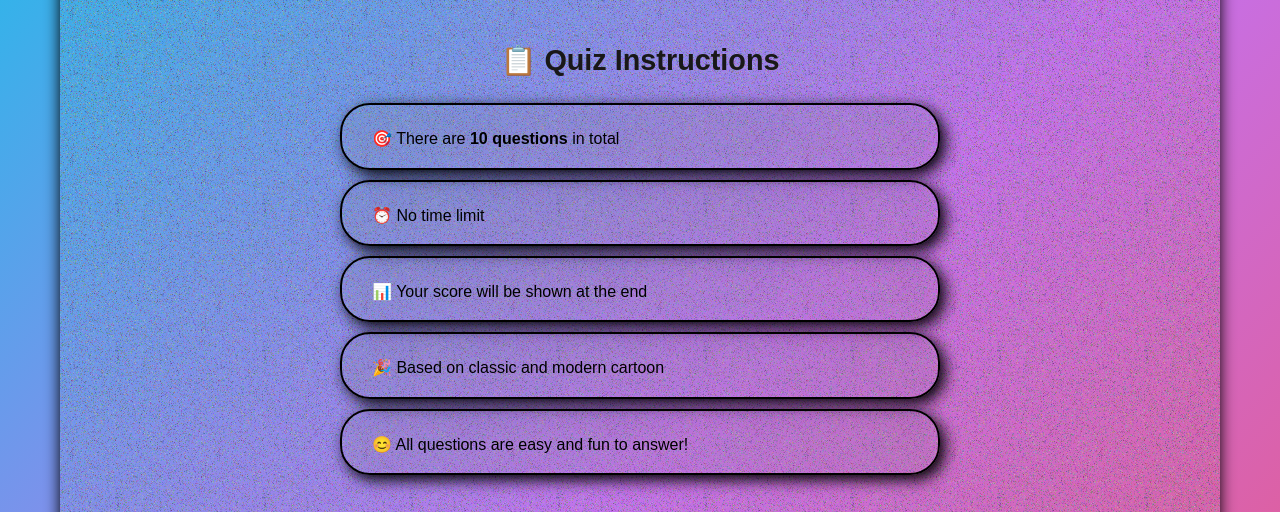
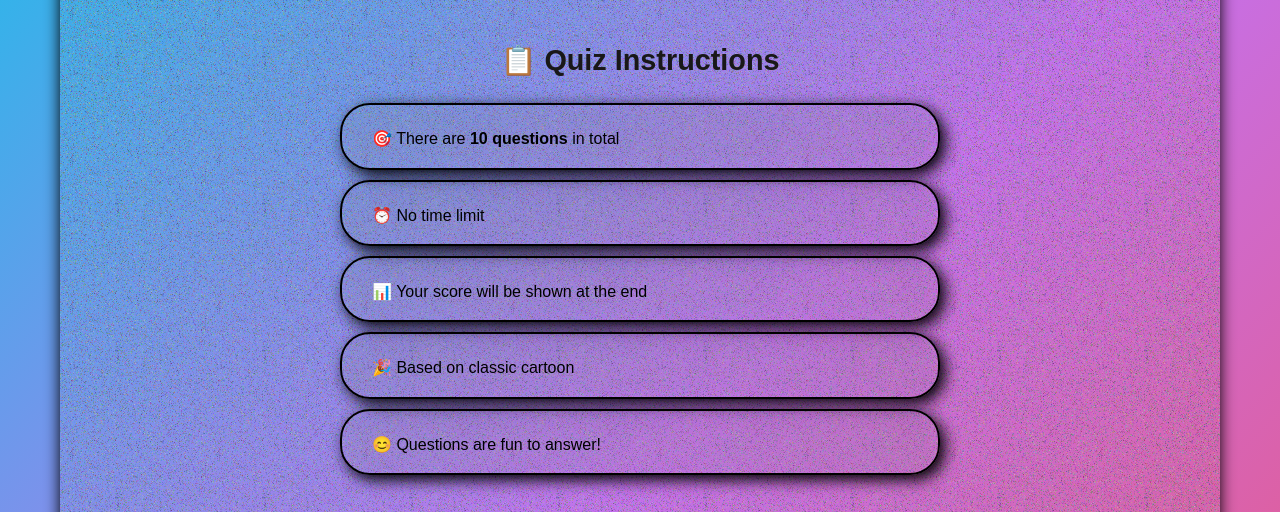
Before and after one commit to raopremrao/ToonQuiz, a plain HTML site: page index.html in a window 1280 px wide. Shown: the part 274-786 px from the top of the page. Drawn offline with Linux system fonts and the light colour scheme; a web font is replaced by a local one.

Commit message:
Update Version 1 Done

```diff
--- a/index.html
+++ b/index.html
@@ -42,8 +42,8 @@
                     <li>🎯 There are <strong>10 questions</strong> in total</li>
                     <li>⏰ No time limit</li>
                     <li>📊 Your score will be shown at the end</li>
-                    <li>🎉 Based on classic and modern cartoon</li>
-                    <li>😊 All questions are easy and fun to answer!</li>
+                    <li>🎉 Based on classic cartoon</li>
+                    <li>😊 Questions are fun to answer!</li>
                 </ul>
             </div>
 
```
